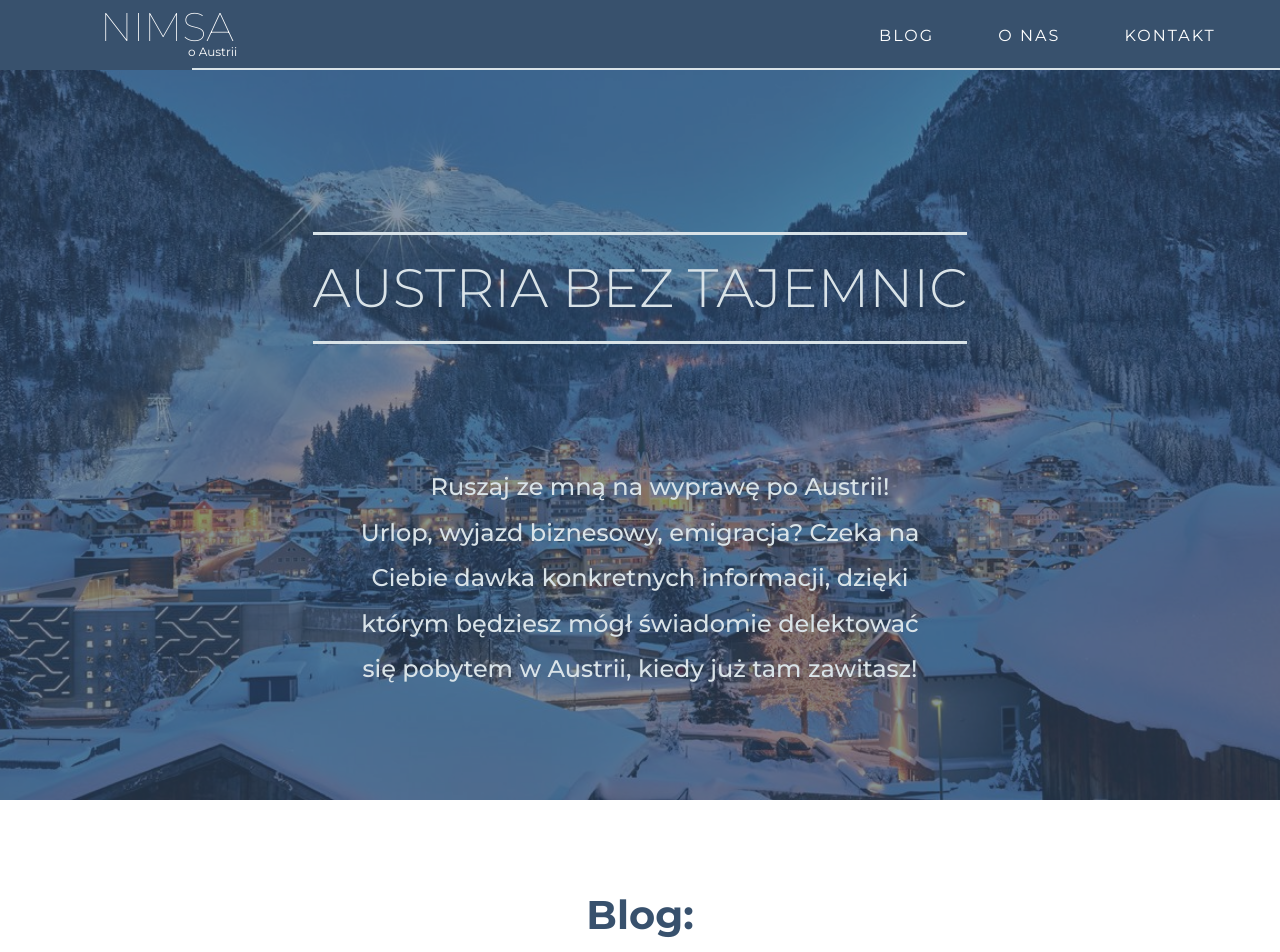
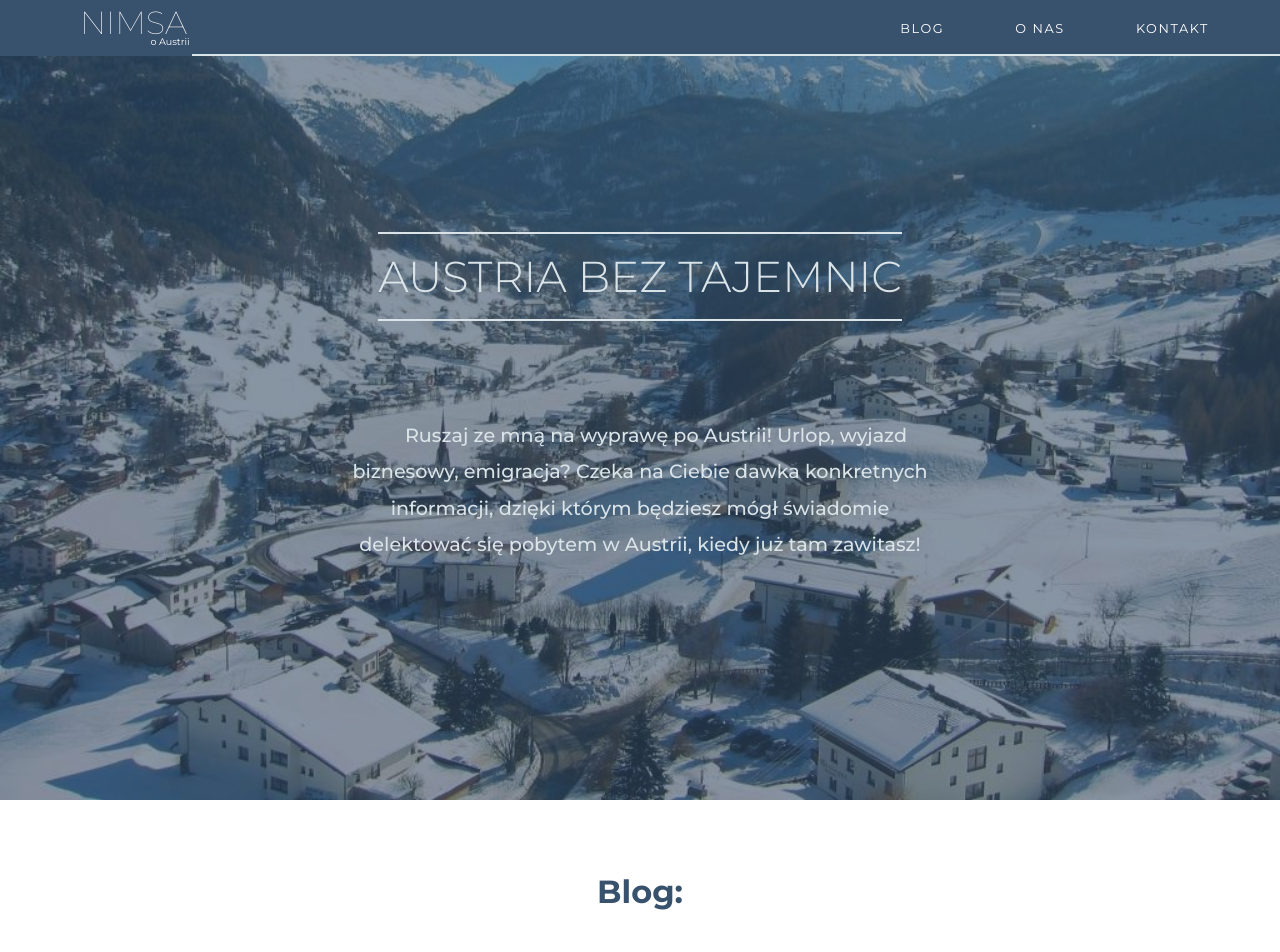
Before and after one commit to DasminX/Austria-blog, a plain HTML site: page index.html in a window 1280 px wide. Shown: the top 952 px of the page. Drawn offline with Linux system fonts and the light colour scheme; grey boxes are pictures that could not be loaded.

Commit message:
patch 1.1.1

```diff
--- a/script.js
+++ b/script.js
@@ -1,7 +1,27 @@
 "use strict"
+// Nav
 
 const homeBtn = document.querySelector(".home")
 
 homeBtn.addEventListener("click", () => {
   window.scrollTo(0, 0)
 })
+
+// Header
+const header = document.querySelector(".header")
+
+let idx = 0
+const srcArr = [
+  "../images/Ośrodek Narciarsi - Ischgl.jpg",
+  "../images/Ośrodek narciarski - Sölden.jpg",
+  "../images/Salzburg-1.jpeg",
+]
+
+const changePhoto = () => {
+  idx++
+  if (idx > srcArr.length - 1) idx = 0
+  header.style.backgroundImage = `url('${srcArr[idx]}')`
+  console.log(idx)
+}
+
+setInterval(changePhoto, 4000)
--- a/scss/_Header.scss
+++ b/scss/_Header.scss
@@ -54,3 +54,9 @@
     }
   }
 }
+
+@media (max-width: 1366px) {
+  html {
+    font-size: 50%;
+  }
+}
--- a/scss/_Section-1.scss
+++ b/scss/_Section-1.scss
@@ -35,7 +35,7 @@
         right: -10%;
         top: 5%;
         font-weight: 500;
-        color: var(--navy-color);
+        color: var(--blue-color);
         transform: rotateZ(-90deg);
         transition: 0.2s;
       }
@@ -105,3 +105,13 @@
     }
   }
 }
+
+@media (max-width: 1366px) {
+  .section-1 {
+    .articles-container {
+      .latest-article {
+        height: 120vh;
+      }
+    }
+  }
+}
```
Also changed, not shown: css/style.css, 1 other file.
